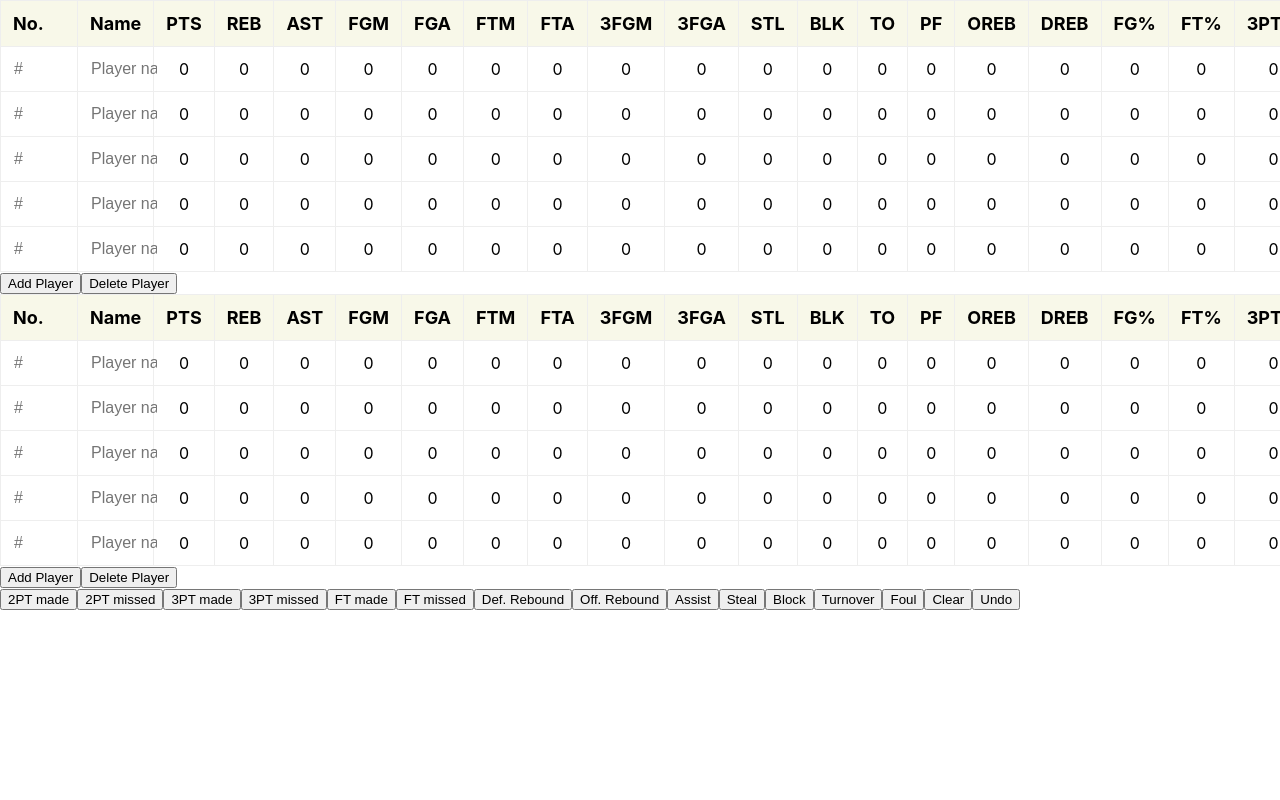
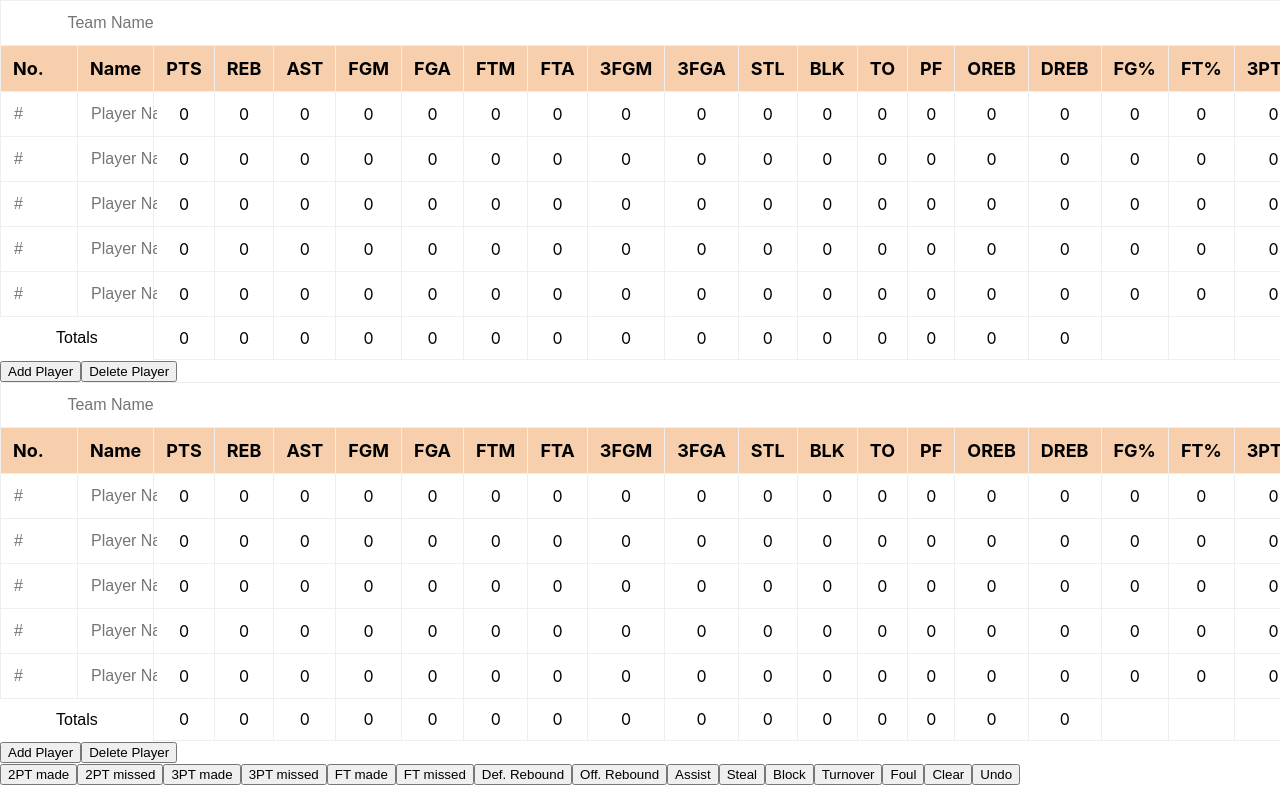
Before and after one commit to eshwarganesan/boxscore, a React (Create React App) app: page / in a window 1280 px wide. Shown: the top 800 px of the page. Built offline with nearby package versions, Linux system fonts and the light colour scheme.

Commit message:
updated readme, added ability to add stats to team alone, updated css

```diff
--- a/src/App.js
+++ b/src/App.js
@@ -6,7 +6,7 @@ import Console from "./Console";
 import { newRow, deleteRow, handleAction } from "./boxSlice";
 import { clear, addHistory } from "./consoleSlice";
 
-function TextInput() {
+function TextInput(props) {
     const [data, setData] = useState(0);
     const consoleActions = useSelector((state) => state.console.action);
 
@@ -24,7 +24,7 @@ function TextInput() {
             name="name"
             value={data.name}
             type="text"
-            placeholder="Player name"
+            placeholder={props.placeholder}
             onChange={(e) => onChangeInput(e)}
             disabled={Object.keys(consoleActions).length > 0}
             class="name"
@@ -88,18 +88,10 @@ function Table(props) {
                 stats: consoleActions,
                 Team: team,
                 player_id: id,
-                undo: false,
             };
-            dispatch(
-                addHistory({
-                    stats: consoleActions,
-                    Team: team,
-                    player_id: id,
-                    undo: true,
-                })
-            );
+            dispatch(addHistory({ ...consoleData, undo: true }));
             dispatch(clear());
-            dispatch(handleAction(consoleData));
+            dispatch(handleAction({ ...consoleData, undo: false }));
         }
     };
 
@@ -107,6 +99,11 @@ function Table(props) {
         <div>
             <table>
                 <thead>
+                    <tr id="Totals" onClick={() => handleClick()}>
+                        <td colspan="20">
+                            <TextInput placeholder="Team Name" />
+                        </td>
+                    </tr>
                     <tr>
                         <th>No.</th>
                         <th>Name</th>
@@ -140,7 +137,10 @@ function Table(props) {
                                 <NumericInput />
                             </td>
                             <td>
-                                <TextInput />
+                                <TextInput
+                                    placeholder="Player Name"
+                                    colspan="1"
+                                />
                             </td>
                             <td>{box[team][player.id]["pts"]}</td>
                             <td>{box[team][player.id]["reb"]}</td>
@@ -186,6 +186,29 @@ function Table(props) {
                             </td>
                         </tr>
                     ))}
+                    <tr>
+                        <td colspan="2" class="number">
+                            Totals
+                        </td>
+                        <td>{box["Totals"][team]["pts"]}</td>
+                        <td>{box["Totals"][team]["reb"]}</td>
+                        <td>{box["Totals"][team]["ast"]}</td>
+                        <td>{box["Totals"][team]["fgm"]}</td>
+                        <td>{box["Totals"][team]["fga"]}</td>
+                        <td>{box["Totals"][team]["ftm"]}</td>
+                        <td>{box["Totals"][team]["fta"]}</td>
+                        <td>{box["Totals"][team]["3fgm"]}</td>
+                        <td>{box["Totals"][team]["3fga"]}</td>
+                        <td>{box["Totals"][team]["stl"]}</td>
+                        <td>{box["Totals"][team]["blk"]}</td>
+                        <td>{box["Totals"][team]["to"]}</td>
+                        <td>{box["Totals"][team]["pf"]}</td>
+                        <td>{box["Totals"][team]["oreb"]}</td>
+                        <td>{box["Totals"][team]["dreb"]}</td>
+                        <td></td>
+                        <td></td>
+                        <td></td>
+                    </tr>
                 </tbody>
             </table>
             <button variant="text" onClick={addPlayer}>
--- a/src/boxSlice.js
+++ b/src/boxSlice.js
@@ -187,6 +187,42 @@ const boxSlice = createSlice({
                 dreb: 0,
             },
         ],
+        Totals: {
+            Home: {
+                pts: 0,
+                reb: 0,
+                ast: 0,
+                fgm: 0,
+                fga: 0,
+                ftm: 0,
+                fta: 0,
+                "3fgm": 0,
+                "3fga": 0,
+                stl: 0,
+                blk: 0,
+                to: 0,
+                pf: 0,
+                oreb: 0,
+                dreb: 0,
+            },
+            Away: {
+                pts: 0,
+                reb: 0,
+                ast: 0,
+                fgm: 0,
+                fga: 0,
+                ftm: 0,
+                fta: 0,
+                "3fgm": 0,
+                "3fga": 0,
+                stl: 0,
+                blk: 0,
+                to: 0,
+                pf: 0,
+                oreb: 0,
+                dreb: 0,
+            },
+        },
     },
     reducers: {
         increment: (state) => void (state["Home"][1].pts += 1),
@@ -242,10 +278,28 @@ const boxSlice = createSlice({
         deleteRow: (state, action) => {
             switch (action.payload) {
                 case "Home": {
+                    const length = state["Home"].length;
+
+                    for (const stat in state["Home"][length - 1]) {
+                        const value = state["Home"][length - 1][stat];
+
+                        if (stat !== "id" && value !== 0) {
+                            return state;
+                        }
+                    }
                     state["Home"].pop();
                     return state;
                 }
                 case "Away": {
+                    const length = state["Away"].length;
+
+                    for (const stat in state["Away"][length - 1]) {
+                        const value = state["Away"][length - 1][stat];
+
+                        if (stat !== "id" && value !== 0) {
+                            return state;
+                        }
+                    }
                     state["Away"].pop();
                     return state;
                 }
@@ -259,11 +313,19 @@ const boxSlice = createSlice({
             const stats = action.payload.stats;
 
             for (const stat in stats) {
-                if (stat in state[team][id]) {
-                    if (action.payload["undo"]) {
+                if (action.payload["undo"]) {
+                    try {
                         state[team][id][stat] -= stats[stat];
-                    } else {
+                    } catch (err) {
+                    } finally {
+                        state["Totals"][team][stat] -= stats[stat];
+                    }
+                } else {
+                    try {
                         state[team][id][stat] += stats[stat];
+                    } catch (err) {
+                    } finally {
+                        state["Totals"][team][stat] += stats[stat];
                     }
                 }
             }
--- a/src/index.css
+++ b/src/index.css
@@ -22,7 +22,7 @@ tr th {
   padding: 12px;
   border: 1px solid #eeeeee;
   text-align: left;
-  background-color: rgba(217, 221, 146, 0.2);
+  background-color: rgba(232, 107, 4, 0.327);
 }
 
 tr td {
```
Also changed, not shown: 1 other file (tests, documents, lock files or other folders).
